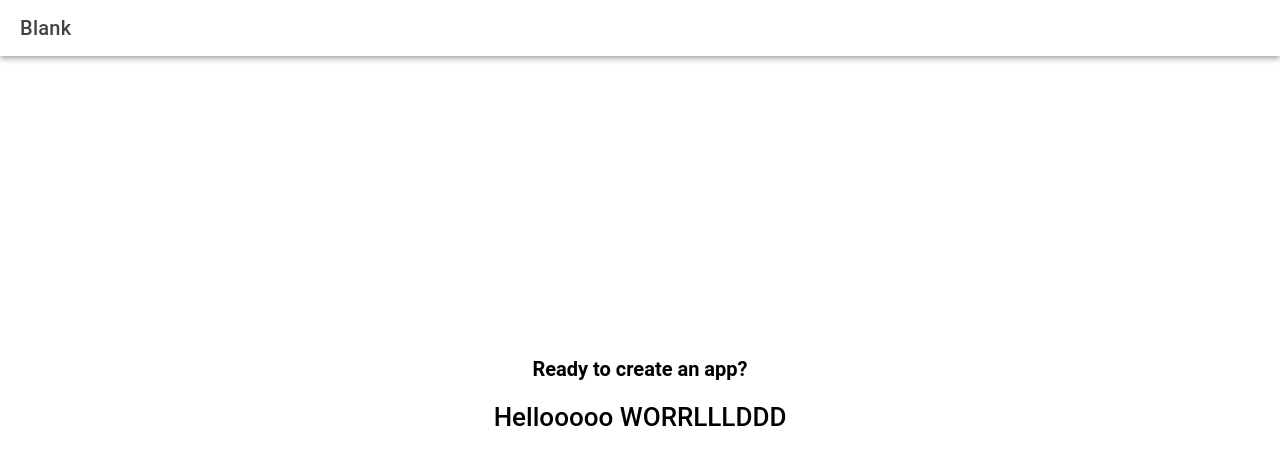
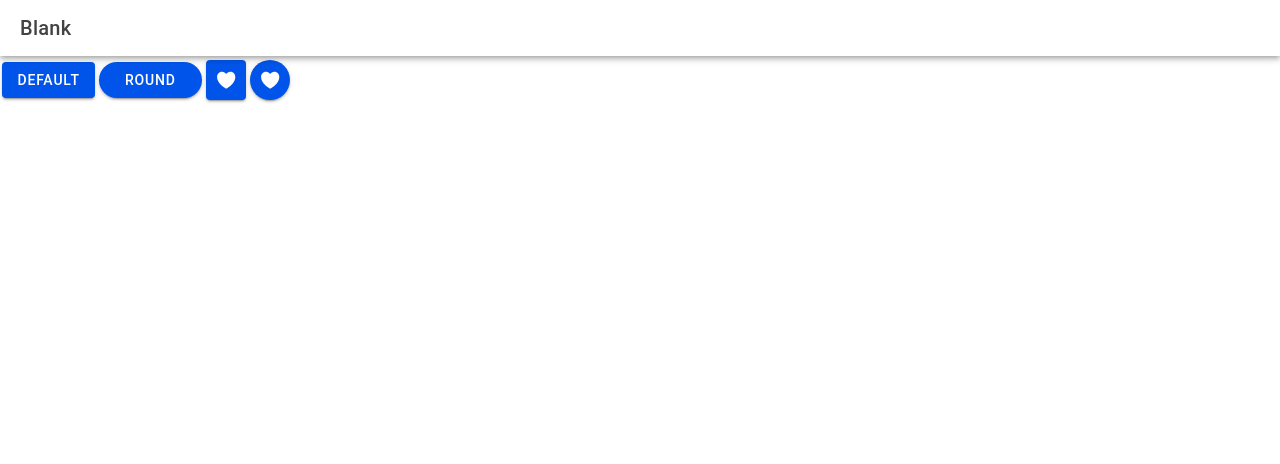
Before and after one commit to K3NT0Z4K1/it35b-mobile-1, a React (Vite) app: page /home in a window 1280 px wide. Shown: the top 464 px of the page. Built offline with nearby package versions, Linux system fonts and the light colour scheme.

Commit message:
Added some components

```diff
--- a/src/components/ExploreContainer.tsx
+++ b/src/components/ExploreContainer.tsx
@@ -1,13 +1,24 @@
 import './ExploreContainer.css';
+import { IonButton, IonIcon } from '@ionic/react';
+import { heart } from 'ionicons/icons';
 
-interface ContainerProps { }
+interface ContainerProps {}
 
 const ExploreContainer: React.FC<ContainerProps> = () => {
   return (
-    <div id="container">
-      <strong>Ready to create an app?</strong>
-      <h1>Hellooooo WORRLLLDDD</h1>
-    </div>
+    <>
+      <IonButton>Default</IonButton>
+
+      <IonButton shape="round">Round</IonButton>
+
+      <IonButton>
+        <IonIcon slot="icon-only" icon={heart} />
+      </IonButton>
+
+      <IonButton shape="round">
+        <IonIcon slot="icon-only" icon={heart} />
+      </IonButton>
+    </>
   );
 };
 
```
